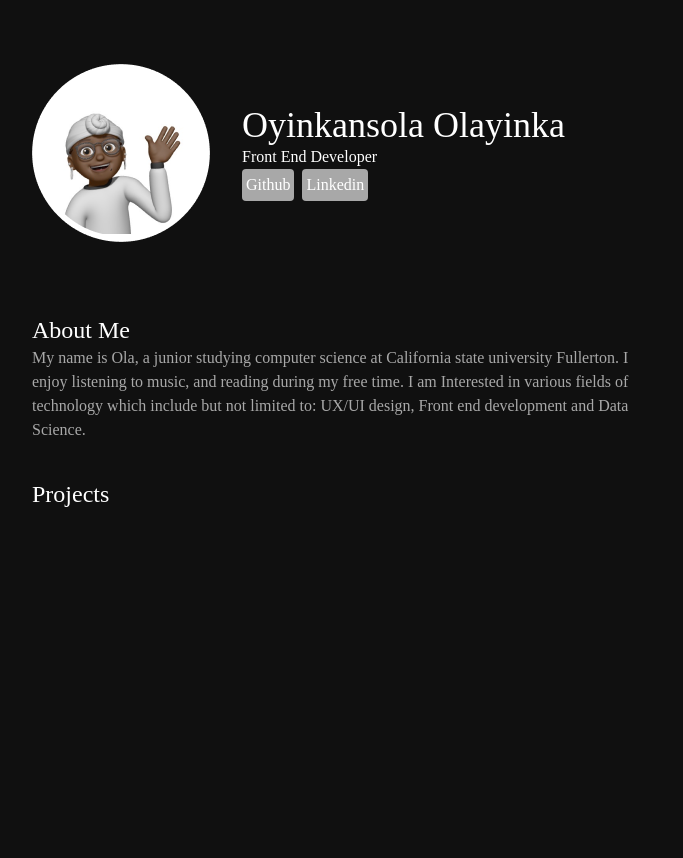
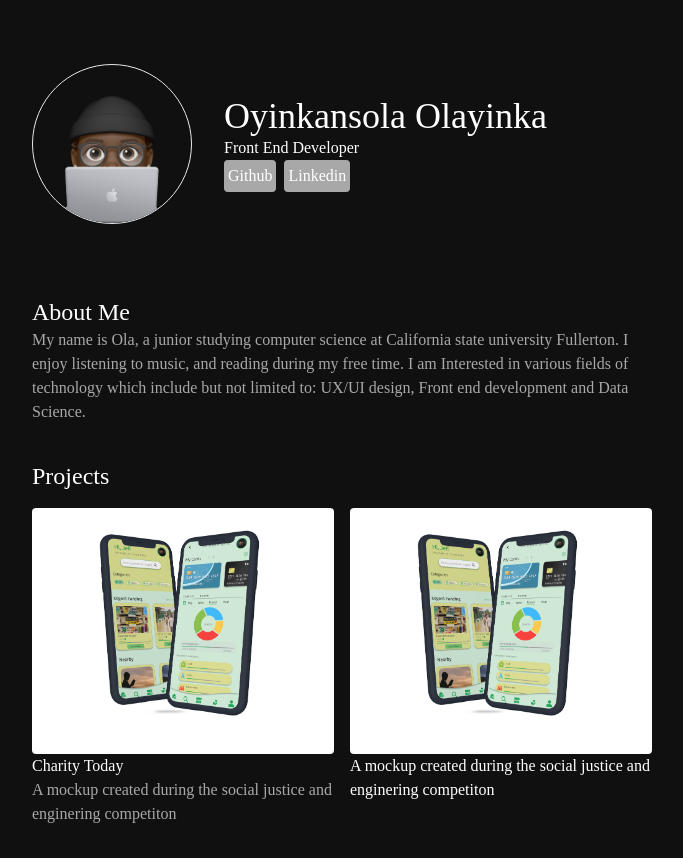
Before and after one commit to olasores/portfolio-new, a SvelteKit app: page / in a window 1280 px wide. Shown: the whole page, without its empty margins (298-981 px from the left). Before the commit the page ends 800 px from the top, so only its background shows below. Built offline with nearby package versions, Linux system fonts and the light colour scheme; a web font is replaced by a local one.

Commit message:
current progress on projects section

```diff
--- a/src/components/Home.svelte
+++ b/src/components/Home.svelte
@@ -6,13 +6,16 @@
 </svelte:head>
 <script>
     import olaimg from "../lib/assets/olaimg.png"
+    import olaimg2 from "../lib/assets/olaimg2.png"
+    import ctoday from "../lib/assets/ctoday.jpg"
 </script>
 
 <main class=" flex flex-col items-start justify-center mx-auto max-w-[700px] p-40 px-10 pb-4 pt-16 text-white ">
     <div class="flex items-center space-x-8 mb-9">
         <div class="">
             <!-- img here -->
-             <img src="{olaimg}" class="f"  alt="ola-img">
+             <!-- <img src="{olaimg}" class=""  alt="ola-img"> -->
+             <img src="{olaimg2}" class="w-40 h-40 rounded-full border"  alt="ola-img">
         </div>
         <div class="text-white ">
             <!-- words here -->
@@ -38,8 +41,23 @@
 
     <div class="mt-9">
         <h1 class="text-2xl">Projects </h1>
-        <!-- <p> some of my works </p> -->
     </div>
+
+    <div class="">
+        <div class=" py-4 grid grid-cols-2 gap-4">
+            <div class="">
+                <img src="{ctoday}" alt="charity-today" class="rounded">
+                <h3>Charity Today</h3>
+                <p class="text-[#A8A8A8]">A mockup created during the social justice and enginering competiton</p>
+            </div>
+            <div class="">
+                <img src="{ctoday}" alt="charity-today" class="rounded">
+
+                <p>A mockup created during the social justice and enginering competiton</p>
+            </div>
+        </div>
+    </div>
+
 
 
 
```
Also changed, not shown: src/lib/assets/ctoday.jpg (added), src/lib/assets/olaimg2.png (added).
